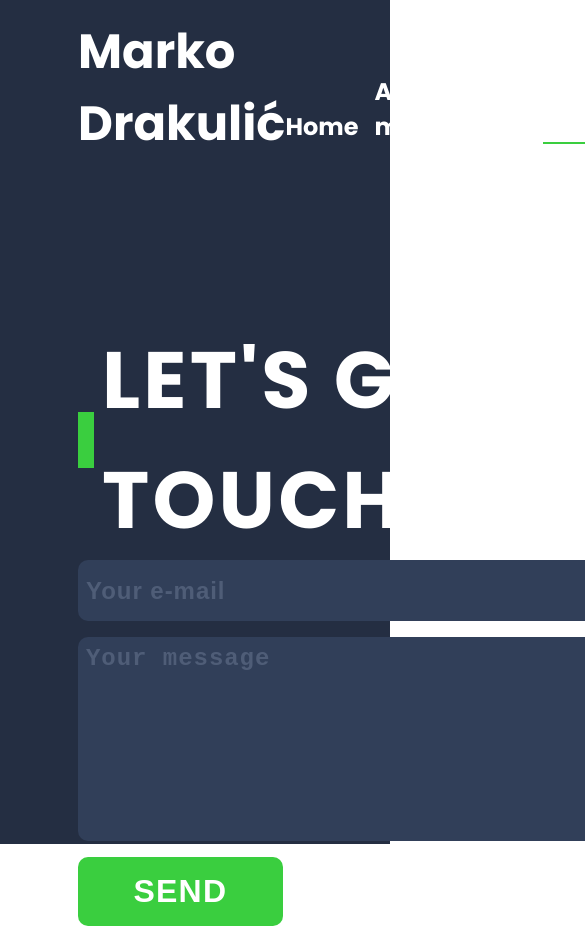
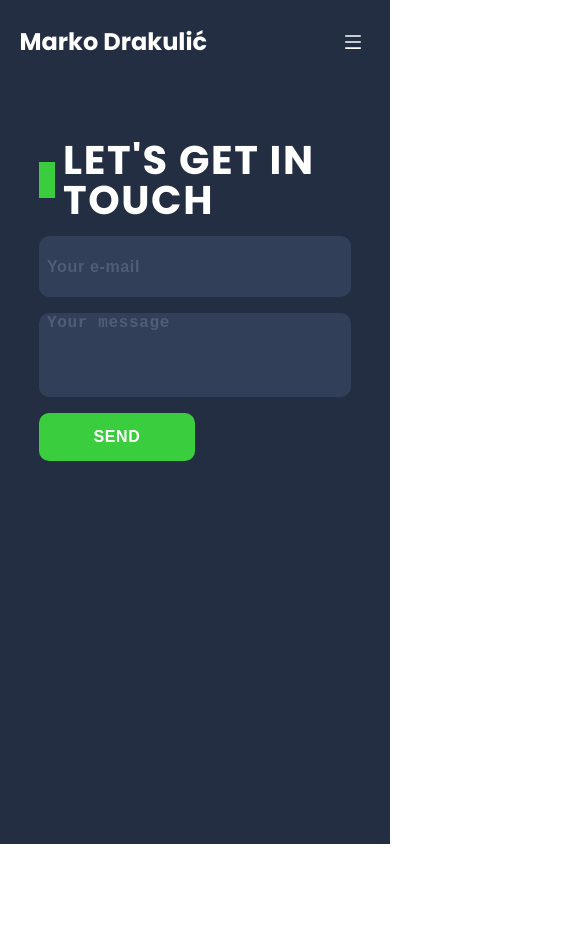
Before and after one commit to Citrusthecrazy/portfolio, a React (Create React App) app: page /contact in a window 390 px wide. Shown: the top 926 px of the page, 585 px wide, since content can reach past the window. After the commit the page ends 844 px from the top, so only its background shows below. Built offline with nearby package versions, Linux system fonts and the light colour scheme.

Commit message:
Optimized for small screens

```diff
--- a/package.json
+++ b/package.json
@@ -13,6 +13,7 @@
     "@types/styled-components": "^5.1.25",
     "react": "^18.1.0",
     "react-dom": "^18.1.0",
+    "react-icons": "^4.4.0",
     "react-router-dom": "^6.3.0",
     "react-scripts": "5.0.1",
     "styled-components": "^5.3.5",
--- a/src/App.css
+++ b/src/App.css
@@ -2,4 +2,5 @@
     height: 100vh;
     background-color: #242E42;
     color: white;
+    overflow: auto;
 }
--- a/src/components/Header/Nav.tsx
+++ b/src/components/Header/Nav.tsx
@@ -7,4 +7,8 @@ export const Nav = styled.ul`
   flex-direction: row;
   align-items: flex-end;
   gap: 1rem;
+
+  @media screen and (max-width: 768px) {
+    display: none;
+  }
 `;
--- a/src/components/Header/index.tsx
+++ b/src/components/Header/index.tsx
@@ -2,22 +2,99 @@ import { useNavigate } from "react-router-dom";
 import styled from "styled-components";
 import { Nav } from "./Nav";
 import { NavItem } from "./NavItem";
-
+import { AiOutlineMenu, AiOutlineClose } from "react-icons/ai";
+import { useState } from "react";
 const Wrapper = styled.div`
   padding: 0% 20%;
   display: flex;
   flex-direction: row;
   justify-content: space-between;
   padding-top: 1rem;
+
+  @media screen and (max-width: 768px) {
+    padding: 0% 5%;
+    padding-top: 1.5rem;
+  }
 `;
 const Logo = styled.h1`
   padding: 0;
   margin: 0;
   font-size: 3rem;
+
+  @media screen and (max-width: 768px) {
+    font-size: 1.5rem;
+  }
+`;
+
+const MenuButton = styled.button`
+  display: none;
+  justify-content: center;
+  align-items: center;
+  background: none;
+  border: none;
+  outline: none;
+  color: white;
+  font-size: 1.25rem;
+  border-radius: 50px;
+  transition: all 0.15s ease-in-out;
+  padding: 0.5rem 0.5rem;
+
+  &:focus {
+    background-color: rgba(0, 0, 0, 0.3);
+  }
+
+  @media screen and (max-width: 768px) {
+    display: flex;
+  }
+`;
+
+interface Drawer {
+  open: boolean;
+}
+
+const Drawer = styled.div<Drawer>`
+  position: absolute;
+  right: 0;
+  top: 0;
+  bottom: 0;
+  display: ${(props) => (props.open ? "flex" : "none")};
+  width: 75vw;
+  flex-direction: column;
+  background-color: white;
+  color: #242e42;
+  z-index: 999;
+  & * {
+    margin-left: 1rem;
+  }
+
+  & ul {
+    list-style-type: none;
+    padding: 0;
+    margin: 0;
+
+    & li {
+      font-size: 1.25rem;
+    }
+  }
+`;
+
+const CloseDrawerButton = styled.button`
+  position: absolute;
+  top: 2.25rem;
+  right: 1rem;
+
+  background: none;
+  border: none;
 `;
 
 const Header = () => {
   const navigate = useNavigate();
+  const [drawerOpen, setDrawerOpen] = useState(false);
+
+  const handleDrawerNav = (path: string) => {
+    navigate(path);
+    setDrawerOpen(false);
+  };
   return (
     <Wrapper>
       <Logo>Marko Drakulić</Logo>
@@ -43,6 +120,21 @@ const Header = () => {
           Contact
         </NavItem>
       </Nav>
+      <MenuButton onClick={() => setDrawerOpen(true)}>
+        <AiOutlineMenu />
+      </MenuButton>
+      <Drawer open={drawerOpen}>
+        <h1>Menu</h1>
+        <CloseDrawerButton onClick={() => setDrawerOpen(false)}>
+          <AiOutlineClose />
+        </CloseDrawerButton>
+        <ul>
+          <li onClick={() => handleDrawerNav("/")}>Home</li>
+          <li onClick={() => handleDrawerNav("/about-me")}>About me</li>
+          <li onClick={() => handleDrawerNav("/my-work")}>My Work</li>
+          <li onClick={() => handleDrawerNav("/contact")}>Contact</li>
+        </ul>
+      </Drawer>
     </Wrapper>
   );
 };
--- a/src/pages/About/index.tsx
+++ b/src/pages/About/index.tsx
@@ -10,6 +10,10 @@ const Content = styled.p`
   line-height: 36px;
   letter-spacing: 0.04em;
   color: white;
+
+  @media screen and (max-width: 768px) {
+    width: 100%;
+  }
 `;
 
 const Subtitle = styled.h2`
@@ -21,6 +25,11 @@ const Subtitle = styled.h2`
   text-align: right;
   letter-spacing: 0.04em;
   margin-top: 2.25rem;
+
+  @media screen and (max-width: 768px) {
+    font-size: 2rem;
+    text-align: left;
+  }
 `;
 
 const ChipsList = styled.div`
@@ -29,8 +38,13 @@ const ChipsList = styled.div`
   flex-direction: row;
   flex-wrap: wrap;
   justify-content: flex-end;
-  justify-self: flex-end;
   gap: 1rem 0.5rem;
+
+  @media screen and (max-width: 768px) {
+    margin-top: 1rem;
+    margin-bottom: 1rem;
+    justify-content: flex-start;
+  }
 `;
 
 const Chip = styled.div`
@@ -45,6 +59,10 @@ const Chip = styled.div`
   text-align: center;
   letter-spacing: 0.04em;
   text-transform: uppercase;
+
+  @media screen and (max-width: 768px) {
+    font-size: 1rem;
+  }
 `;
 
 const About = () => {
--- a/src/pages/Contact/index.tsx
+++ b/src/pages/Contact/index.tsx
@@ -55,6 +55,16 @@ const StyledInput = styled(Input)`
       /* Microsoft Edge */
       color: rgba(167, 181, 209, 0.5);
     }
+
+    @media screen and (max-width: 768px) {
+      margin-top: 1rem;
+      font-size: 1rem;
+      line-height: 1rem;
+    }
+  }
+
+  @media screen and (max-width: 768px) {
+    width: 100%;
   }
 `;
 
@@ -101,6 +111,14 @@ const StyledTextArea = styled(TextArea)<TextAreaProps>`
       /* Microsoft Edge */
       color: rgba(167, 181, 209, 0.5);
     }
+    @media screen and (max-width: 768px) {
+      font-size: 1rem;
+      line-height: 1rem;
+    }
+  }
+
+  @media screen and (max-width: 768px) {
+    width: 100%;
   }
 `;
 
@@ -127,6 +145,14 @@ const Button = styled.button`
   &:hover {
     cursor: pointer;
     background: hsl(122.02, 60.16%, 44%);
+  }
+
+  @media screen and (max-width: 768px) {
+    font-size: 1rem;
+    line-height: 1rem;
+    width: 50%;
+    height: auto;
+    padding: 1rem 1rem;
   }
 `;
 
--- a/src/pages/Home/index.tsx
+++ b/src/pages/Home/index.tsx
@@ -3,12 +3,17 @@ import styled from "styled-components";
 import programmer from "../../assets/programmer.svg";
 
 export const Container = styled.div`
-  padding: 0% 20%;
+  padding: 0% 10%;
   padding-top: 10rem;
   display: flex;
   flex-direction: row;
   justify-content: space-between;
   height: auto;
+
+  @media screen and (max-width: 768px) {
+    padding-top: 5rem;
+    flex-direction: column;
+  }
 `;
 
 export const Title = styled.h1`
@@ -33,6 +38,11 @@ export const Title = styled.h1`
     margin-bottom: auto;
     border: 0.5rem solid #3ace3f;
   }
+
+  @media screen and (max-width: 768px) {
+    font-size: 2.5rem;
+    line-height: 1em;
+  }
 `;
 
 const Content = styled.p`
@@ -44,13 +54,19 @@ const Content = styled.p`
   max-width: 30rem;
 
   color: rgba(102, 115, 140, 0.79);
+
+  @media screen and (max-width: 768px) {
+    font-size: 1rem;
+    max-width: 100%;
+    line-height: 2rem;
+  }
 `;
 
 export const Button = styled.button`
   outline: none;
   border: none;
-  width: 500px;
-  height: 95px;
+  width: 31.25rem;
+  height: 6rem;
   background: #3ace3f;
   border-radius: 10px;
 
@@ -69,10 +85,20 @@ export const Button = styled.button`
     cursor: pointer;
     background: hsl(122.02702702702703, 60.16260162601627%, 44%);
   }
+  @media screen and (max-width: 768px) {
+    width: 100%;
+    height: auto;
+    font-size: 1.25rem;
+    padding: 0.5rem 1rem;
+  }
 `;
 
 const Image = styled.img`
   max-height: 26.37rem;
+
+  @media screen and (max-width: 768px) {
+    display: none;
+  }
 `;
 
 const Home = () => {
--- a/src/pages/MyWork/index.tsx
+++ b/src/pages/MyWork/index.tsx
@@ -7,6 +7,12 @@ const CardList = styled.div`
   flex-direction: row;
   overflow: none;
   gap: 2rem;
+
+  @media screen and (max-width: 768px) {
+    flex-direction: column;
+    margin-bottom: 1rem;
+    margin-top: 1rem;
+  }
 `;
 
 const Card = styled.div`
@@ -29,6 +35,10 @@ const Card = styled.div`
     border-top-left-radius: 10px;
     border-bottom-left-radius: 10px;
   }
+
+  @media screen and (max-width: 768px) {
+    width: 100%;
+  }
 `;
 
 const CardTitle = styled.h1`
@@ -42,6 +52,12 @@ const CardTitle = styled.h1`
   align-items: center;
   letter-spacing: 0.04em;
   text-transform: uppercase;
+
+  @media screen and (max-width: 768px) {
+    margin-top: 1rem;
+    font-size: 2rem;
+    line-height: 1em;
+  }
 `;
 
 const Subtitle = styled.h2`
```
Also changed, not shown: 1 other file (tests, documents, lock files or other folders).
